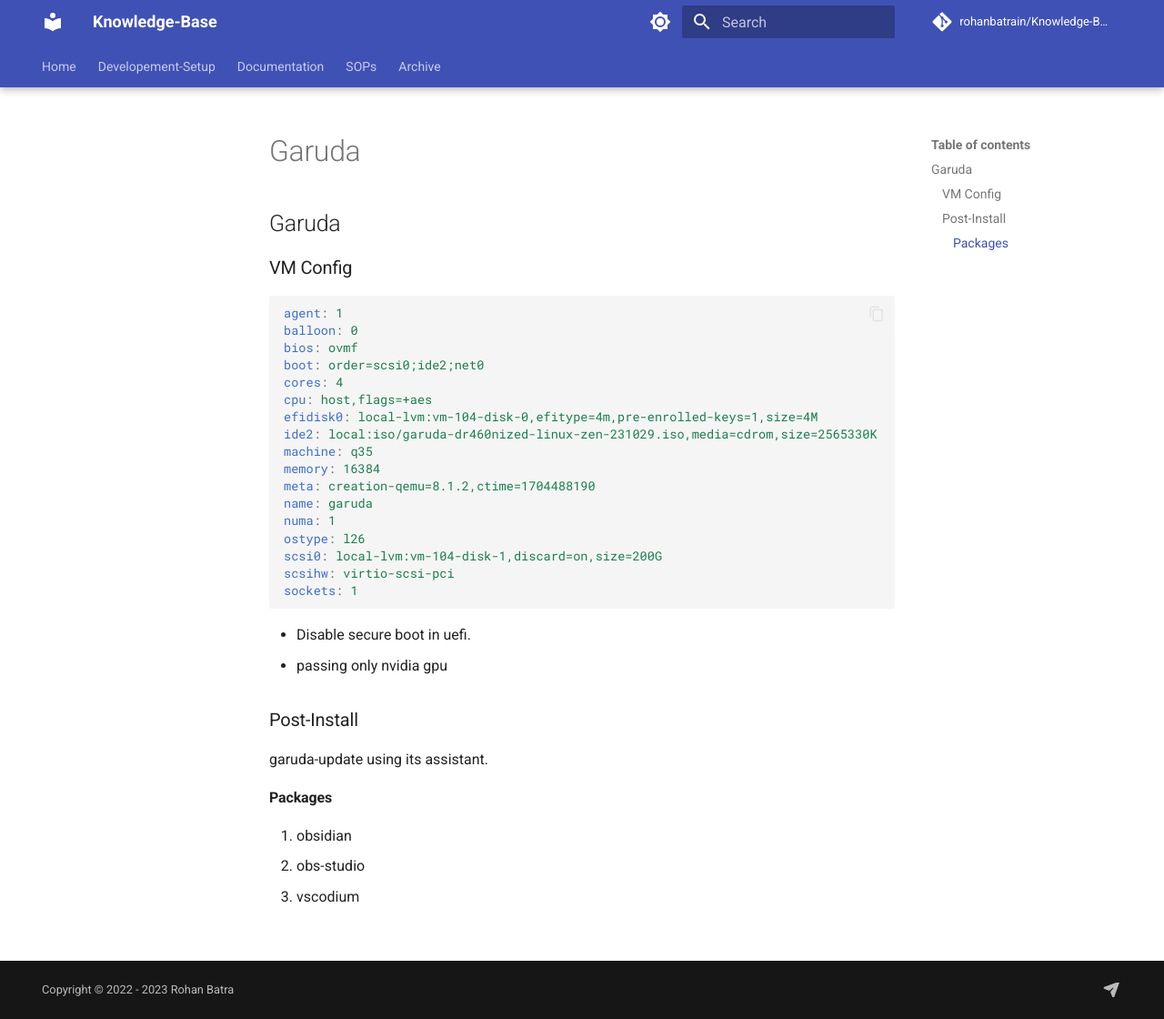
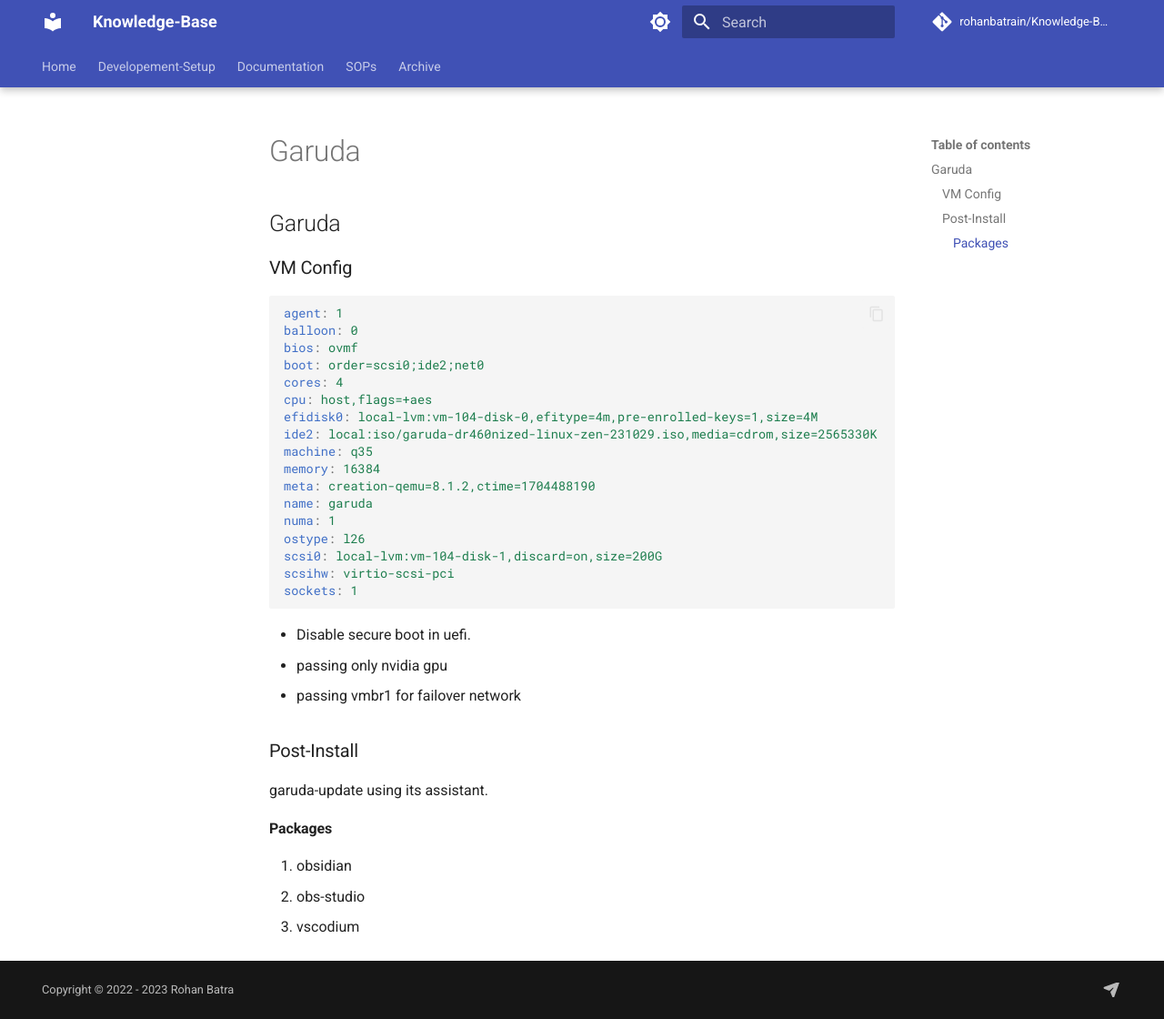
Before and after one commit to rohanbatrain/knowledge-base, an MkDocs documentation site: the page built from docs/Developement-Setup/Owned-Devices/Laptops/MSI/2023/August/Crucial-Drive/Promox/Virtual-Machines/garuda.md, in a window 1280 px wide and 1120 px high. Shown: the whole window at 91% size. Built offline with MkDocs 1.6.1 and Material for MkDocs 9.7.7, drawn with Linux system fonts in a browser that asks for light colours; nearby versions of some CDN libraries; library files that are not in the unit come from our copies; comment, search, counter and statistics services are not loaded.

Commit message:
Update garuda.md

```diff
--- a/docs/Developement-Setup/Owned-Devices/Laptops/MSI/2023/August/Crucial-Drive/Promox/Virtual-Machines/garuda.md
+++ b/docs/Developement-Setup/Owned-Devices/Laptops/MSI/2023/August/Crucial-Drive/Promox/Virtual-Machines/garuda.md
@@ -25,6 +25,7 @@ sockets: 1
 
 - Disable secure boot in uefi.
 - passing only nvidia gpu
+- passing vmbr1 for failover network
 
 ### Post-Install
 
```
